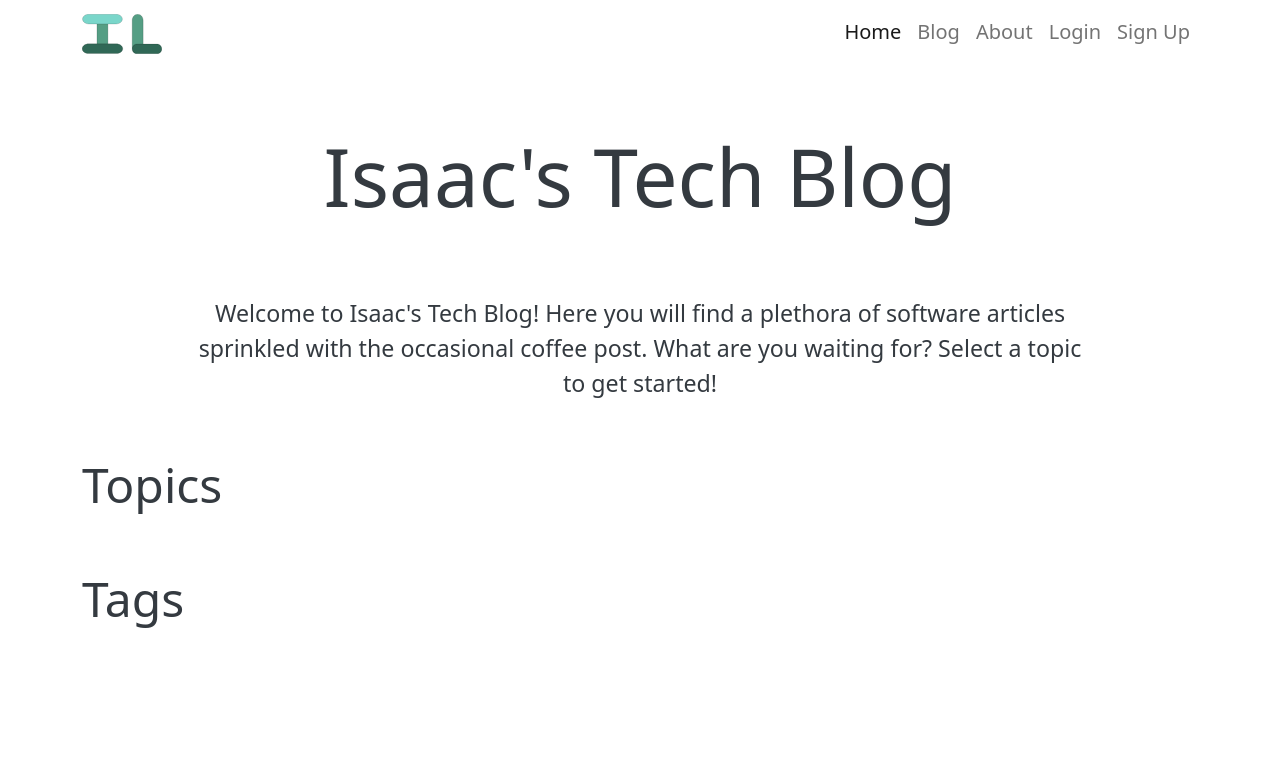
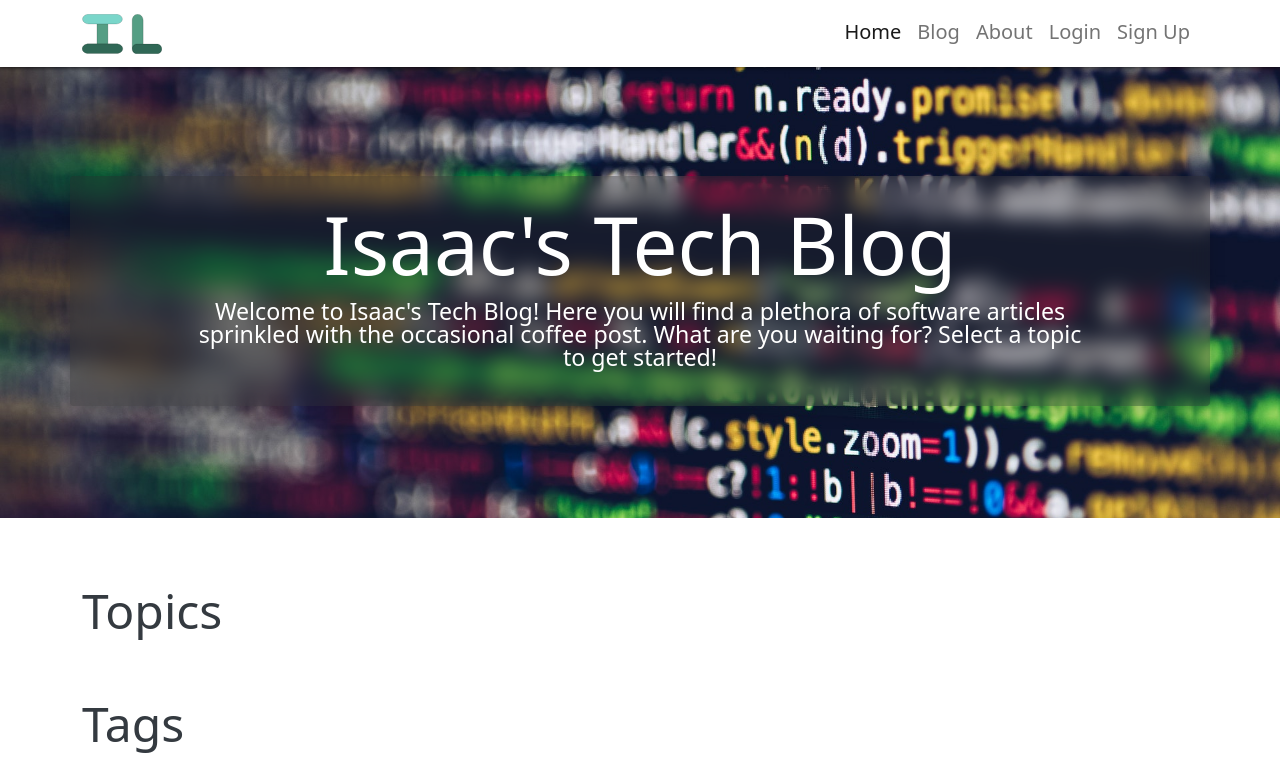
Before and after one commit to IsaacLehman/Full-Flask-Web-App, a Flask app: page / in a window 1280 px wide. Shown: the top 758 px of the page. Run offline with Flask 2, Linux system fonts and the light colour scheme; data comes from the database, SQL or seed files in the repository; data that the repository does not hold is empty.

Commit message:
added home page image

```diff
--- a/server.py
+++ b/server.py
@@ -191,10 +191,10 @@ def privacy():
 def get_pagination():
     try:
         page     = int(request.args.get('page', 1))
-        per_page = int(request.args.get('size', 10))
+        per_page = int(request.args.get('size', 5))
     except:
         page = 1
-        per_page = 10
+        per_page = 5
     return page, per_page
 
 ### BLOG ###
--- a/static/css/pages/home.css
+++ b/static/css/pages/home.css
@@ -94,3 +94,26 @@
     font-weight: 500;
     text-decoration: none;
 }
+
+
+/* Home header image */
+.home-header {
+
+    background-position: center;
+    background-repeat: no-repeat;
+    background-size: cover;
+
+}
+
+.home-header-text{
+    background-color: rgb(44 44 44 / 32%);
+    line-height: 1;
+    -webkit-backdrop-filter: blur(10px);
+    backdrop-filter: blur(10px);
+    padding: 20px 40px;
+}
+
+.masthead-margin-top {
+    margin-top: 8rem;
+    margin-bottom: 4rem;
+}
--- /dev/null
+++ b/static/js/nav-top-img.js
@@ -0,0 +1,4 @@
+// force a qhite background
+const navbar = document.getElementById('main-nav');
+navbar.classList.add('nav-active');
+navbar.classList.add('bottom-shadow');
--- a/templates/home.html
+++ b/templates/home.html
@@ -11,20 +11,29 @@ Isaac's Tech Blog
 <link rel="stylesheet" href="{{ url_for('static', filename='css/pages/home.css') }}">
 {% endblock %}
 
+{% block nav_script %}
+    <script src="{{ url_for('static', filename='js/nav-top-img.js') }}"></script>
+{% endblock %}
+
 {% block header_content %}
-<div class="masthead-padding-top">
+<div class="home-header p-5 mb-4 text-white"
+  style="background-image: url('{{ url_for('static', filename='img/home-background-code.jpg') }}');">
+    <div class="container home-header-text masthead-margin-top rounded shadow">
+        <div>
             <h1 class="display-1 text-center">Isaac's Tech Blog</h1>
         </div>
 
-<div class="container">
+        <div>
             <div class="lead-section">
                 <p class="lead text-center">
                     <b>Welcome to Isaac's Tech Blog!</b> Here you will find a plethora of software
                     articles sprinkled with the occasional coffee post. What are
-            you waiting for? Select a topic to get started!
+                    you waiting for? <strong>Select a topic to get started!</strong>
                 </p>
             </div>
         </div>
+    </div>
+<div>
 {% endblock %}
 
 {% block main_content %}
--- a/templates/parts/master.html
+++ b/templates/parts/master.html
@@ -90,8 +90,10 @@
                     </div>
                 </div>
             </div>
+            {% block nav_script %}
+            <script src="{{ url_for('static', filename='js/nav.js') }}"></script>
+            {% endblock %}
             {% block footer_scripts %}
-                <script src="{{ url_for('static', filename='js/nav.js') }}"></script>
                 <!-- GITHUB BUTTONS -->
                 <script async defer src="https://buttons.github.io/buttons.js"></script>
             {% endblock %}
```
Also changed, not shown: static/img/home-background-code.jpg (added), 1 other file. Lines whose indentation alone changed are shown as unchanged.
